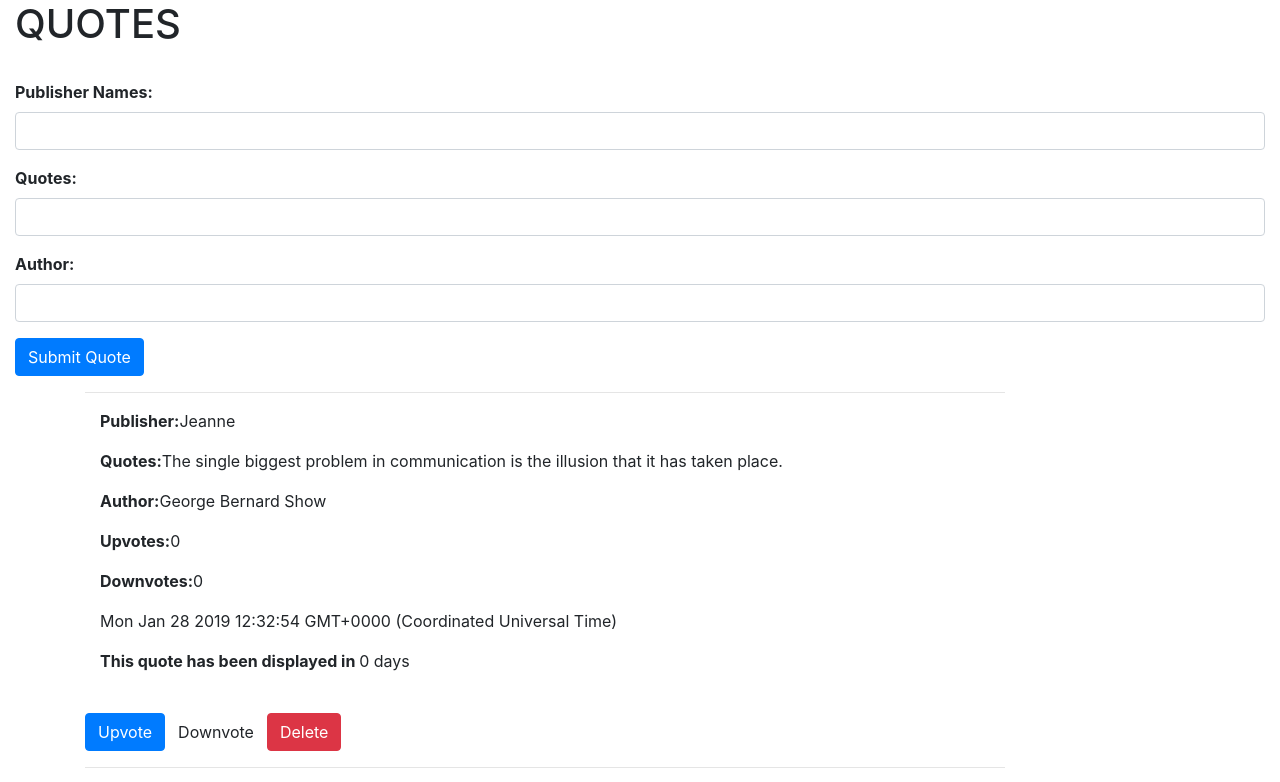
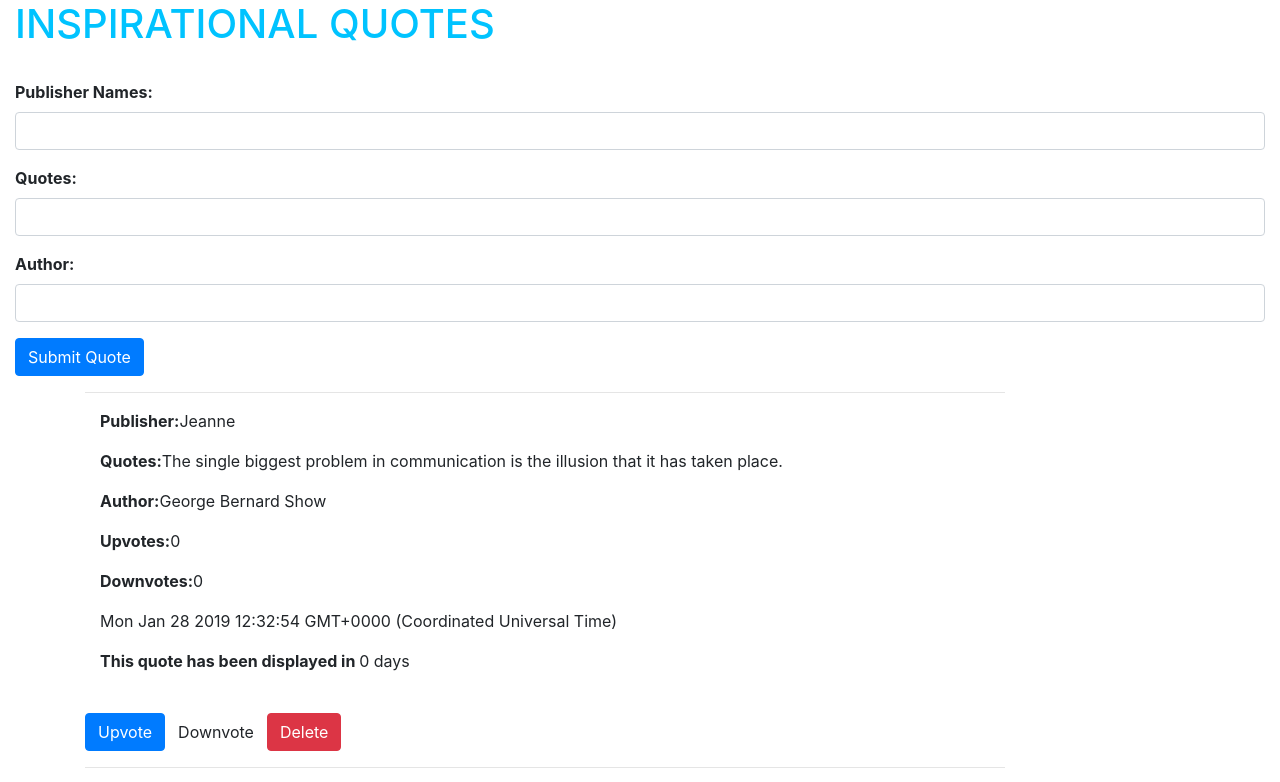
Before and after one commit to njoanc/Projects, an Angular app: page / in a window 1280 px wide. Shown: the top 782 px of the page. Built offline with nearby package versions, Linux system fonts and the light colour scheme.

Commit message:
changing the heading one and its style

```diff
--- a/src/app/project/project.component.html
+++ b/src/app/project/project.component.html
@@ -1,5 +1,5 @@
 <div class="container-fluid">
-  <h1>QUOTES</h1>
+  <h1 style="color:#00c3ff;">INSPIRATIONAL QUOTES</h1>
 </div>
 
 <app-form (emitQuote)="addProject($event)"></app-form>
```
